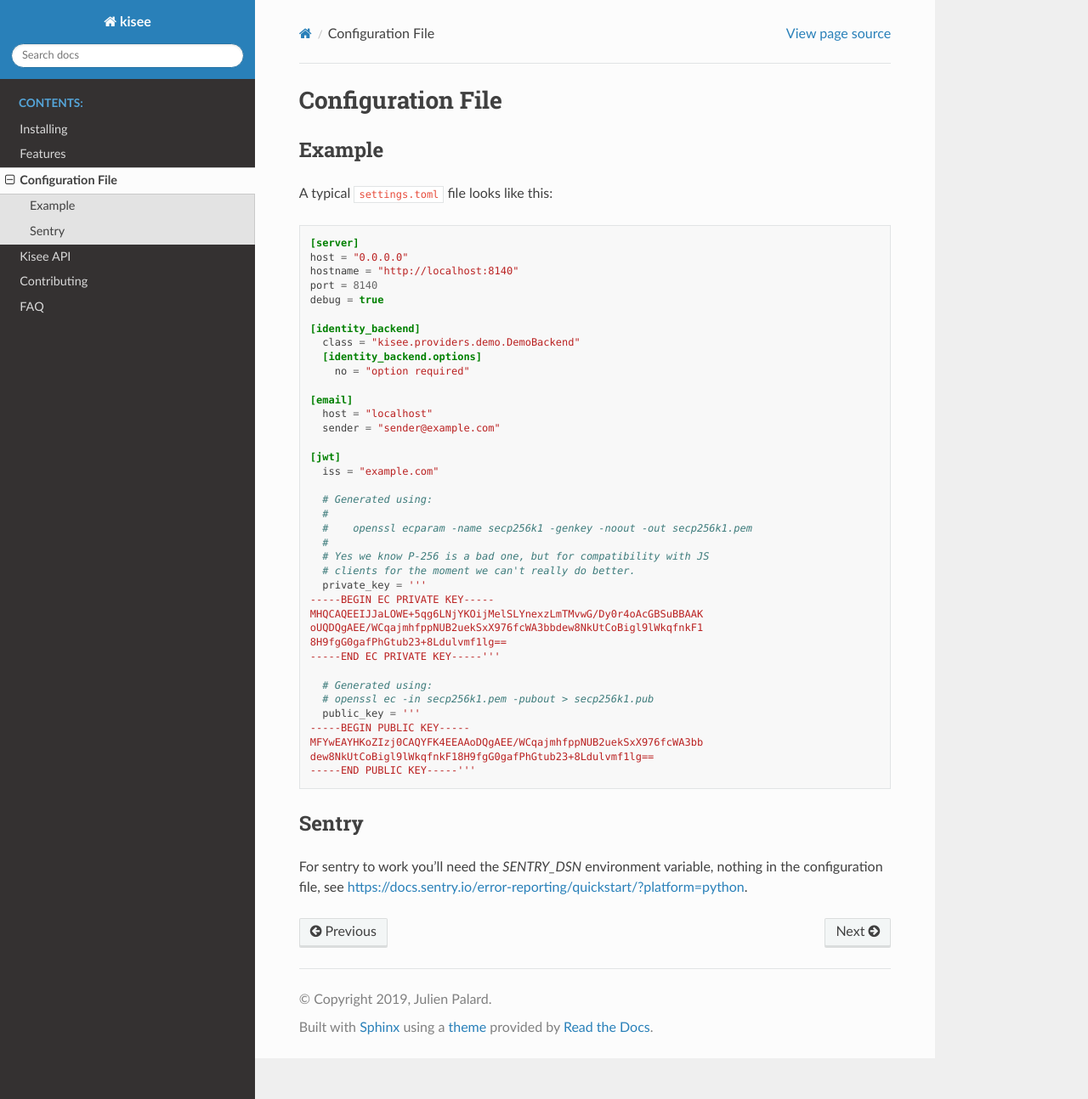
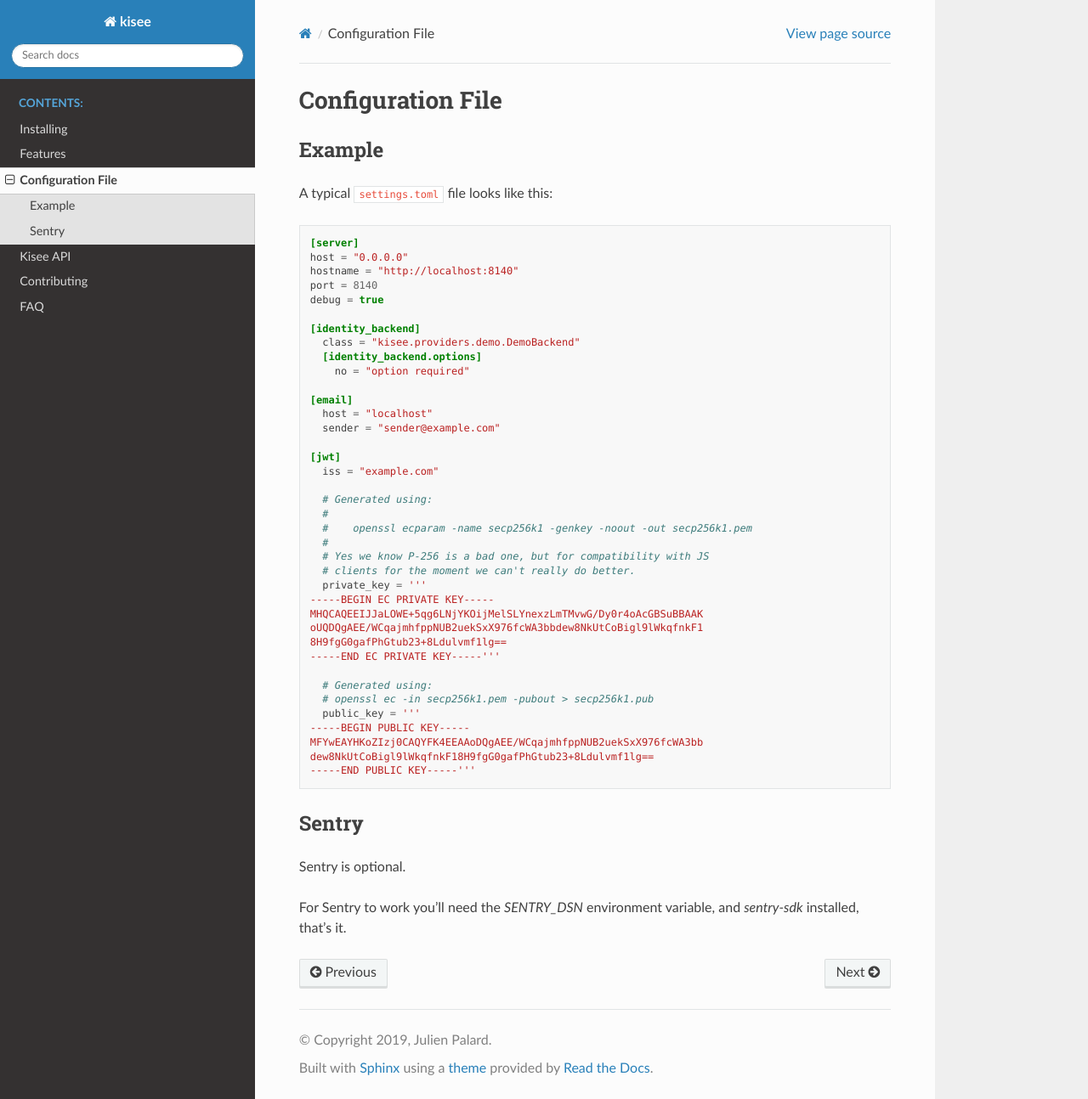
Before and after one commit to meltygroup/kisee, a Sphinx documentation site: the page built from docs/settings.rst, in a window 1280 px wide and 1294 px high. Shown: the whole window at 85% size. Built offline with Sphinx 7.4.7 and the Read the Docs theme 2.0.0, drawn with Linux system fonts in a browser that asks for light colours.

Commit message:
Make Sentry optional.

```diff
--- a/docs/settings.rst
+++ b/docs/settings.rst
@@ -51,6 +51,7 @@ A typical ``settings.toml`` file looks like this::
 Sentry
 ------
 
-For sentry to work you'll need the `SENTRY_DSN` environment variable,
-nothing in the configuration file, see
-https://docs.sentry.io/error-reporting/quickstart/?platform=python.
+Sentry is optional.
+
+For Sentry to work you'll need the `SENTRY_DSN` environment variable,
+and `sentry-sdk` installed, that's it.
--- a/setup.cfg
+++ b/setup.cfg
@@ -34,7 +34,6 @@ install_requires =
   jsonpatch
   pyjwt[crypto]>=2.0.0
   requests  # To avoid a conflict with idna dependency in dev requirements.
-  sentry-sdk>=0.13.2
   shortuuid
   toml
   werkzeug
```
Also changed, not shown: requirements-dev.txt (+40 -43 lines), requirements.txt (+26 -32 lines), 1 other file.
